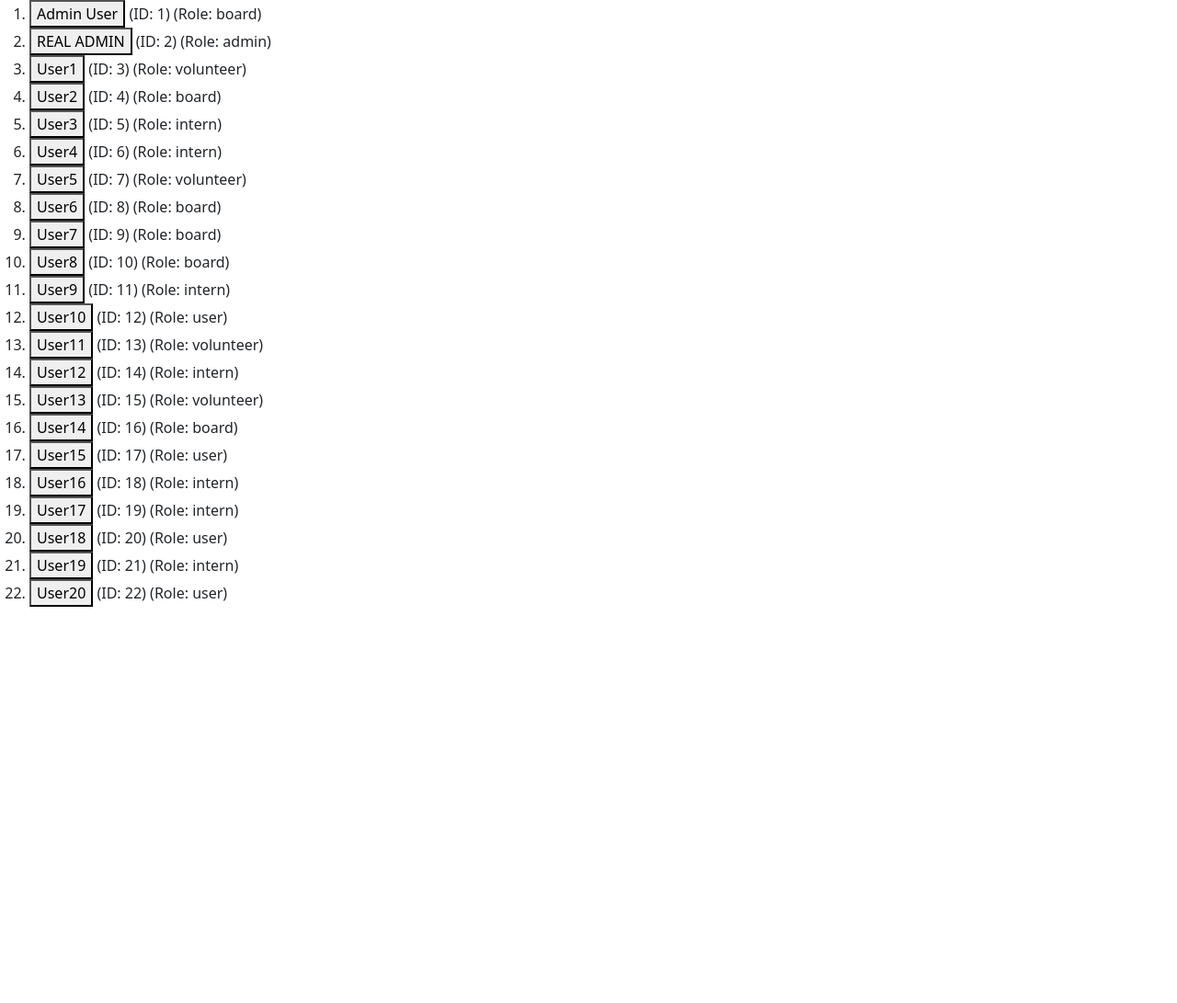
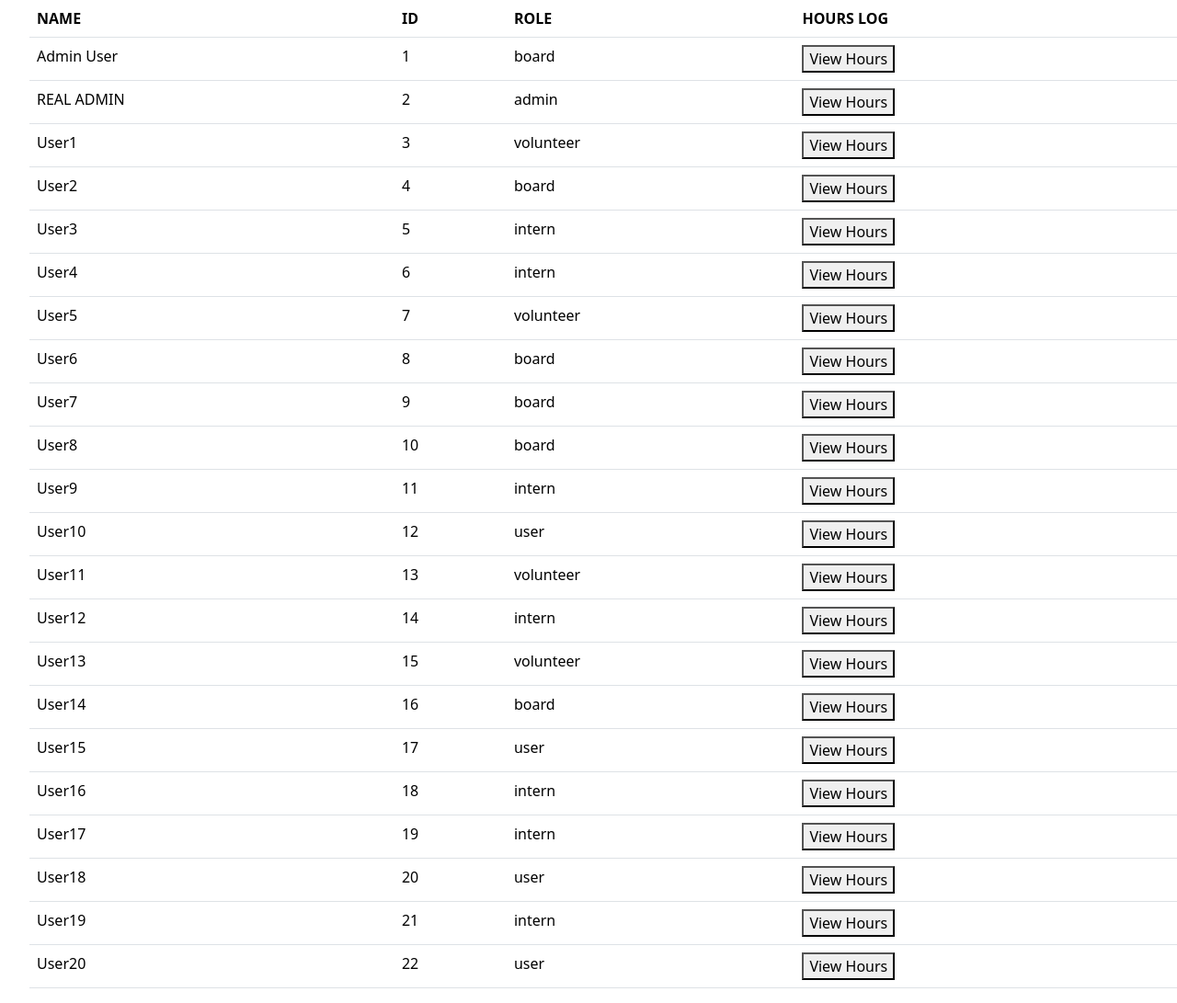
Before and after one commit to thunder-12345/Neopte_Onboarding_Platform, a Flask app: page /hours/log in a window 1280 px wide. Shown: the part 57-1148 px from the top of the page at 92% size. Before the commit the page ends 717 px from the top, so only its background shows below. Run offline with Flask 3, Linux system fonts and the light colour scheme; a user stored in the database is signed in.

Commit message:
SCRUM-44 Table with columns user name, id, role, View Documents button

```diff
--- a/project/templates/base.html
+++ b/project/templates/base.html
@@ -5,6 +5,11 @@
     <script src="https://cdn.jsdelivr.net/npm/bootstrap@5.3.8/dist/js/bootstrap.bundle.min.js" integrity="sha384-FKyoEForCGlyvwx9Hj09JcYn3nv7wiPVlz7YYwJrWVcXK/BmnVDxM+D2scQbITxI" crossorigin="anonymous"></script>
     <meta charset="utf-8">
     <title></title>
+    <style>
+      .username-header {
+        text-align: center;
+      }
+      </style>
   </head>
   <body>
     <nav class="navbar navbar-expand bg-dark border-bottom border-body" data-bs-theme="dark">
--- a/project/templates/hours_log.html
+++ b/project/templates/hours_log.html
@@ -1,5 +1,6 @@
 {% extends "base.html" %}
 {% block content %}
+
     <ol>
         {% if current_user.role != "admin" and current_user.role != "board" %}
             <br>
@@ -24,17 +25,32 @@
 
         {% else %}
             <!-- display user list which can then be clicked on to display the specific users documents -->
+             <table class="table table-hover">
+            <thead>
+                <tr>
+                <th scope="col">NAME</th>
+                <th scope="col">ID</th>
+                <th scope="col">ROLE</th>
+                <th scope="col">HOURS LOG</th>
+                </tr>
+            </thead>
+            <tbody>
             {% for user in users %}
-            <li>
+            {% set log_num = loop.index %}
+
                 <form action="{{ url_for('specific_log_hours') }}" method="get" style="display:inline;">
+                    <tr>
                     <input type="hidden" name="user_id" value="{{ user.id }}">
-                    <button type="submit">{{ user.name }}</button>
-                    <span class="id">(ID: {{ user.id }})</span>
-                    <span class="role">(Role: {{ user.role }})</span>
+                    <td><span class="id">{{ user.name }}</span></td>
+                    <td><span class="id">{{ user.id }}</span></td>
+                    <td><span class="role">{{ user.role }}</span></td>
+                    <td><button type="submit">View Hours</button></td>
+                    </tr>
                 </form>
-            </li>
+
             {% endfor %}
-
+            </tbody>
+            </table>
         {% endif %}
     </ol>
 {% endblock %}
--- /dev/null
+++ b/project/templates/view_document.html
@@ -0,0 +1 @@
+<!-- view selected document and have ability to change status and go back to  -->
```
Also changed, not shown: project/templates/specific_user_hours_log.html (+8 -4 lines), instance/project.db, 2 other files.
